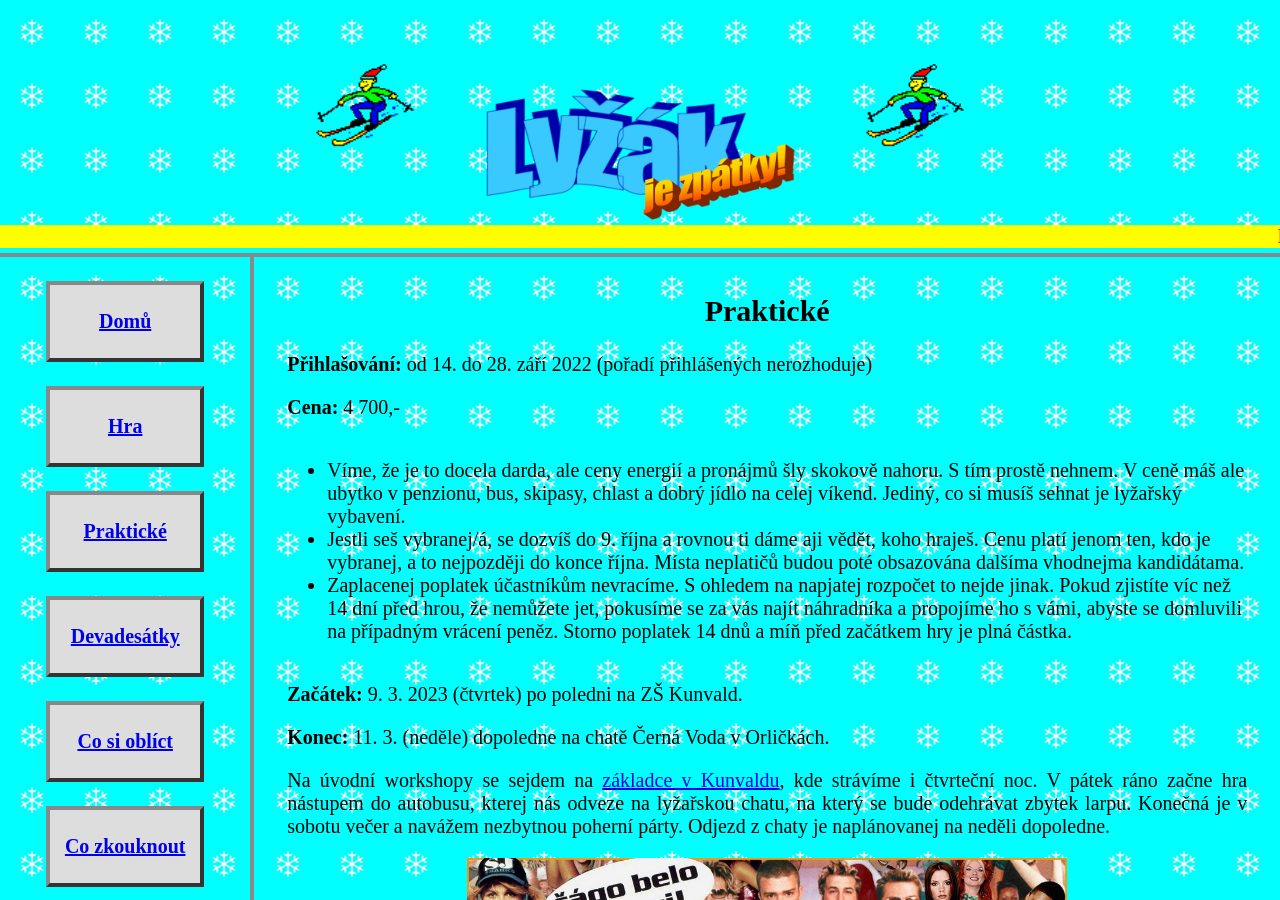
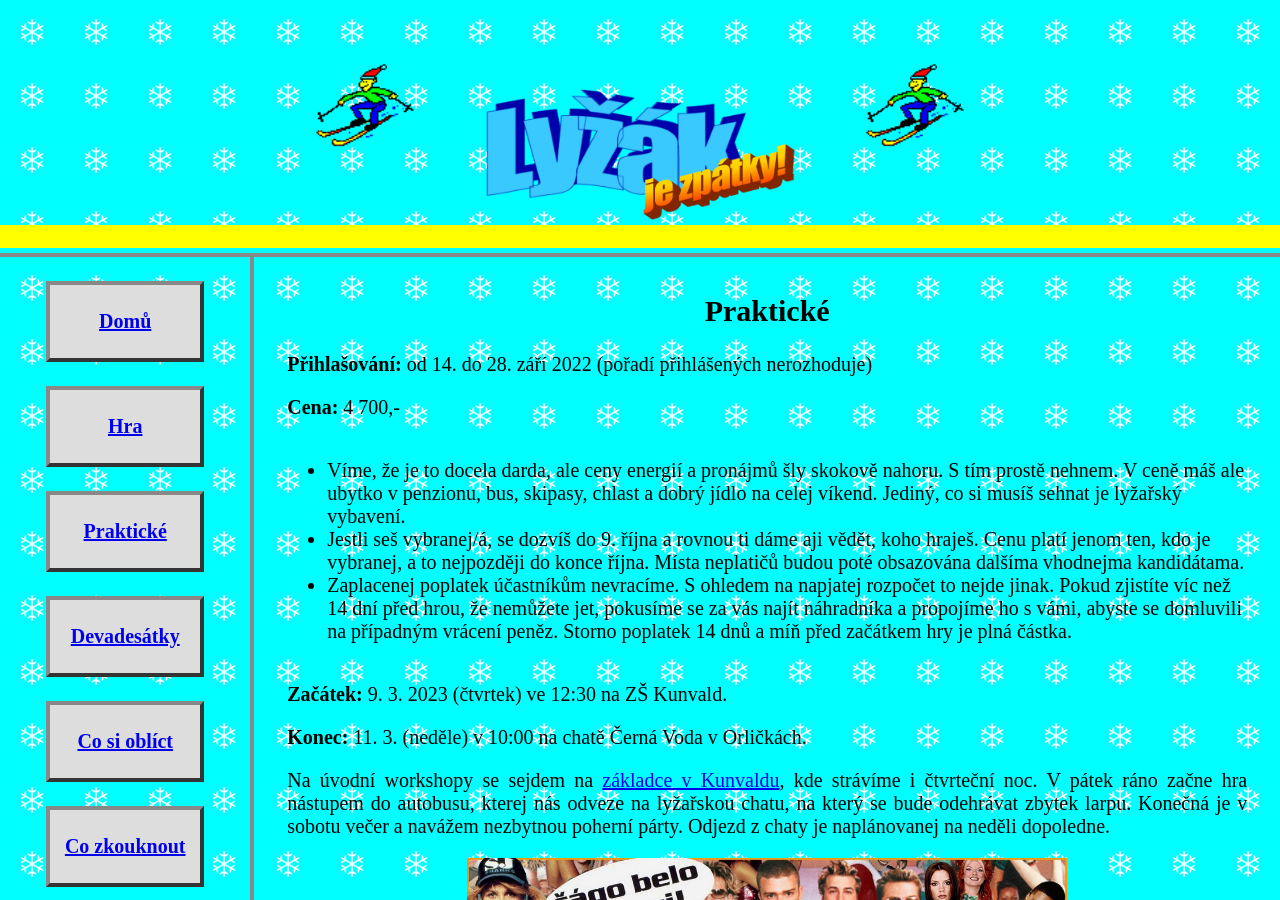
Before and after one commit to mhavelka/lyzak, a Jekyll site: the page built from pages/prakticke.md, in a window 1280 px wide and 900 px high. Built offline with Jekyll 4.4.1, drawn with Linux system fonts in a browser that asks for light colours; our own code applies the rules of GitHub Pages for plain Markdown files.

Commit message:
Update prakticke.md

```diff
--- a/pages/prakticke.md
+++ b/pages/prakticke.md
@@ -13,9 +13,9 @@ align: justify
 * Jestli seš vybranej/á, se dozvíš do 9. října a rovnou ti dáme aji vědět, koho hraješ. Cenu platí jenom ten, kdo je vybranej, a to nejpozději do konce října. Místa neplatičů budou poté obsazována dalšíma vhodnejma kandidátama.
 * Zaplacenej poplatek účastníkům nevracíme. S ohledem na napjatej rozpočet to nejde jinak. Pokud zjistíte víc než 14 dní před hrou, že nemůžete jet, pokusíme se za vás najít náhradníka a propojíme ho s vámi, abyste se domluvili na případným vrácení peněz. Storno poplatek 14 dnů a míň před začátkem hry je plná částka.
 
-**Začátek:** 9. 3. 2023 (čtvrtek) po poledni na ZŠ Kunvald.
+**Začátek:** 9. 3. 2023 (čtvrtek) ve 12:30 na ZŠ Kunvald.
 
-**Konec:** 11. 3. (neděle) dopoledne na chatě Černá Voda v Orličkách.
+**Konec:** 11. 3. (neděle) v 10:00 na chatě Černá Voda v Orličkách.
 
 Na úvodní workshopy se sejdem na <a href="https://goo.gl/maps/PJCe9ZKjqAPF2m926" target="_blank">základce v Kunvaldu</a>, kde strávíme i čtvrteční noc. V pátek ráno začne hra nástupem do autobusu, kterej nás odveze na lyžařskou chatu, na který se bude odehrávat zbytek larpu. Konečná je v sobotu večer a navážem nezbytnou poherní párty. Odjezd z chaty je naplánovanej na neděli dopoledne.
 
```
